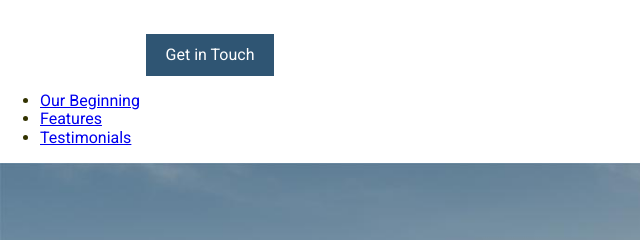
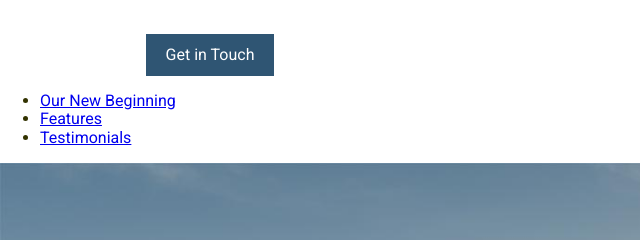
Before and after one commit to selmadelgado/finished-travel-site, a website: page travel-site/app/index.html in a window 1280 px wide. Shown: the top 240 px of the page, 0-640 px from the left. Drawn offline with Linux system fonts and the light colour scheme.

```diff
--- a/travel-site/app/index.html
+++ b/travel-site/app/index.html
@@ -16,7 +16,7 @@
     <a href="#" class="btn">Get in Touch</a>
     <nav>
       <ul>
-        <li><a href="#our-beginning">Our Beginning</a></li>
+        <li><a href="#our-beginning">Our New Beginning</a></li>
         <li><a href="#features">Features</a></li>
         <li><a href="#testimonials">Testimonials</a></li>
       </ul>
```
